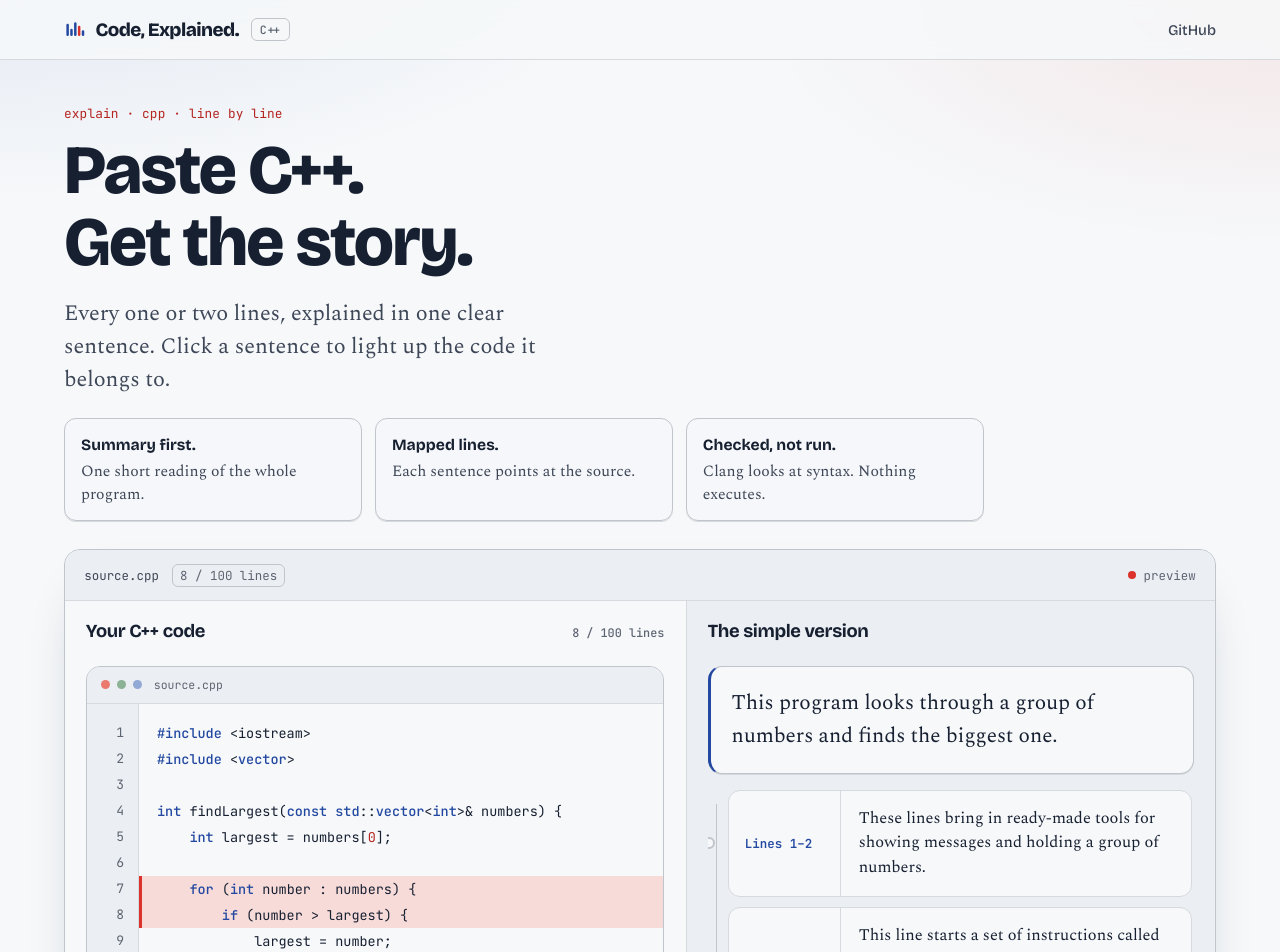
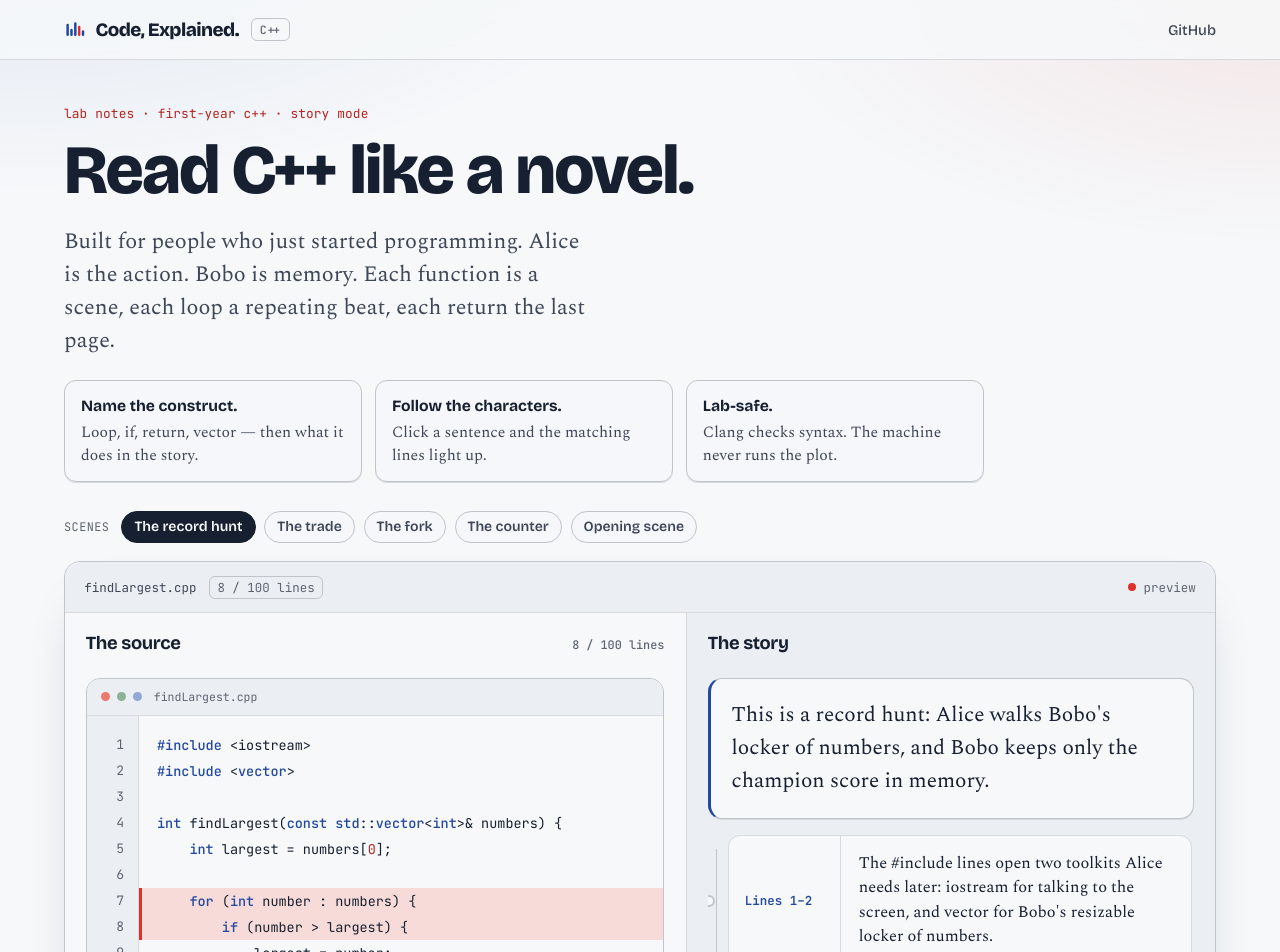
Before and after one commit to wuisabel-gif/code-explained, a React (Vite) app: page / in a window 1280 px wide. Shown: the top 952 px of the page. Built offline with nearby package versions, Linux system fonts and the light colour scheme; no server answers.

Commit message:
Add educational stories with analogies

```diff
--- a/src/App.jsx
+++ b/src/App.jsx
@@ -1,6 +1,6 @@
 import { useMemo, useRef, useState } from "react";
 import { highlightLine } from "./codeHighlight.jsx";
-import { sampleCode, sampleExplanation } from "./sample.js";
+import { examples } from "./sample.js";
 
 const apiBaseUrl = (import.meta.env.VITE_API_URL || "").replace(/\/$/, "");
 
@@ -35,6 +35,7 @@ function BrandMark() {
 
 function CodeEditor({
   code,
+  filename,
   onChange,
   selectedLines,
   errorLines,
@@ -57,7 +58,7 @@ function CodeEditor({
   return (
     <section className="workspace-column editor-column" aria-labelledby="code-label">
       <div className="section-heading-row">
-        <h2 id="code-label">Your C++ code</h2>
+        <h2 id="code-label">The source</h2>
         <span className={count > 100 ? "line-count over-limit" : "line-count"}>
           {count} / 100 lines
         </span>
@@ -68,7 +69,7 @@ function CodeEditor({
           <i />
           <i />
           <i />
-          <span>source.cpp</span>
+          <span>{filename}</span>
         </div>
         <div className="editor-body">
         <div className="gutter-window" aria-hidden="true">
@@ -128,10 +129,12 @@ function CodeEditor({
               Explaining…
             </>
           ) : (
-            "Explain my code"
+            "Read this code"
           )}
         </button>
-        <span className="privacy-note">Your code is explained, not run.</span>
+        <span className="privacy-note">
+          Syntax-checked, never executed.
+        </span>
       </div>
 
       {error ? (
@@ -152,7 +155,7 @@ function ExplanationRail({ result, selectedId, onSelect, isLoading }) {
       aria-live="polite"
     >
       <div className="section-heading-row">
-        <h2 id="explanation-label">The simple version</h2>
+        <h2 id="explanation-label">The story</h2>
         {result?.provider && result.provider !== "preview" ? (
           <span className="provider-name">{result.provider}</span>
         ) : null}
@@ -163,7 +166,7 @@ function ExplanationRail({ result, selectedId, onSelect, isLoading }) {
           <div className="skeleton summary-skeleton" />
           <div className="skeleton row-skeleton" />
           <div className="skeleton row-skeleton short" />
-          <p>Reading the code one small piece at a time…</p>
+          <p>Reading the next beat of the program…</p>
         </div>
       ) : result ? (
         <>
@@ -196,8 +199,8 @@ function ExplanationRail({ result, selectedId, onSelect, isLoading }) {
       ) : (
         <div className="empty-state">
           <span className="empty-cursor" aria-hidden="true" />
-          <h3>Your explanation will appear here.</h3>
-          <p>Paste your C++ code, then press “Explain my code.”</p>
+          <h3>The story starts here.</h3>
+          <p>Paste C++ or pick a scene, then press “Read this code.”</p>
         </div>
       )}
     </section>
@@ -205,23 +208,47 @@ function ExplanationRail({ result, selectedId, onSelect, isLoading }) {
 }
 
 export default function App() {
-  const [code, setCode] = useState(sampleCode);
-  const [result, setResult] = useState(sampleExplanation);
-  const [selectedId, setSelectedId] = useState("group-4");
-  const [selectedLines, setSelectedLines] = useState([7, 8]);
+  const [activeExample, setActiveExample] = useState(examples[0].id);
+  const [code, setCode] = useState(examples[0].code);
+  const [result, setResult] = useState(examples[0].explanation);
+  const [selectedId, setSelectedId] = useState(examples[0].focusId);
+  const [selectedLines, setSelectedLines] = useState(
+    examples[0].explanation.explanations.find(
+      (item) => item.groupId === examples[0].focusId,
+    )?.lineNumbers ?? [],
+  );
   const [errorLines, setErrorLines] = useState([]);
   const [error, setError] = useState(null);
   const [isLoading, setIsLoading] = useState(false);
 
   const count = useMemo(() => meaningfulLineCount(code), [code]);
+  const activeScene = examples.find((item) => item.id === activeExample);
+  const filename = activeScene?.filename ?? "source.cpp";
 
   function handleCodeChange(nextCode) {
+    setActiveExample(null);
     setCode(nextCode);
     setResult(null);
     setSelectedId(null);
     setSelectedLines([]);
     setErrorLines([]);
     setError(null);
+  }
+
+  function loadExample(example) {
+    const focus =
+      example.explanation.explanations.find(
+        (item) => item.groupId === example.focusId,
+      ) ?? example.explanation.explanations[0];
+    setActiveExample(example.id);
+    setCode(example.code);
+    setResult(example.explanation);
+    setErrorLines([]);
+    setError(null);
+    if (focus) {
+      setSelectedId(focus.groupId);
+      setSelectedLines(focus.lineNumbers);
+    }
   }
 
   function selectExplanation(explanation) {
@@ -298,28 +325,50 @@ export default function App() {
 
       <main>
         <div className="intro">
-          <p className="eyebrow">explain · cpp · line by line</p>
-          <h1>Paste C++. Get the story.</h1>
+          <p className="eyebrow">lab notes · first-year c++ · story mode</p>
+          <h1>Read C++ like a novel.</h1>
           <p className="lede">
-            Every one or two lines, explained in one clear sentence. Click a
-            sentence to light up the code it belongs to.
+            Built for people who just started programming. Alice is the action.
+            Bobo is memory. Each function is a scene, each loop a repeating
+            beat, each return the last page.
           </p>
           <ul className="intro-points">
             <li>
-              <b>Summary first.</b> One short reading of the whole program.
+              <b>Name the construct.</b> Loop, if, return, vector — then what
+              it does in the story.
             </li>
             <li>
-              <b>Mapped lines.</b> Each sentence points at the source.
+              <b>Follow the characters.</b> Click a sentence and the matching
+              lines light up.
             </li>
             <li>
-              <b>Checked, not run.</b> Clang looks at syntax. Nothing executes.
+              <b>Lab-safe.</b> Clang checks syntax. The machine never runs the
+              plot.
             </li>
           </ul>
         </div>
 
+        <div className="example-row" aria-label="Example scenes">
+          <span className="example-label">Scenes</span>
+          {examples.map((example) => (
+            <button
+              className={
+                activeExample === example.id
+                  ? "example-chip selected"
+                  : "example-chip"
+              }
+              key={example.id}
+              onClick={() => loadExample(example)}
+              type="button"
+            >
+              {example.title}
+            </button>
+          ))}
+        </div>
+
         <div className="readout">
           <div className="readout-head">
-            <span className="file">source.cpp</span>
+            <span className="file">{filename}</span>
             <span className={count > 100 ? "count-chip over-limit" : "count-chip"}>
               {count} / 100 lines
             </span>
@@ -341,6 +390,7 @@ export default function App() {
               code={code}
               error={error}
               errorLines={errorLines}
+              filename={filename}
               isLoading={isLoading}
               onChange={handleCodeChange}
               onExplain={explainCode}
--- a/src/sample.js
+++ b/src/sample.js
@@ -1,4 +1,10 @@
-export const sampleCode = `#include <iostream>
+export const examples = [
+  {
+    id: "largest",
+    title: "The record hunt",
+    filename: "findLargest.cpp",
+    focusId: "group-4",
+    code: `#include <iostream>
 #include <vector>
 
 int findLargest(const std::vector<int>& numbers) {
@@ -11,48 +17,200 @@ int findLargest(const std::vector<int>& numbers) {
     }
 
     return largest;
-}`;
-
-export const sampleExplanation = {
+}`,
+    explanation: {
       summary:
-    "This program looks through a group of numbers and finds the biggest one.",
+        "This is a record hunt: Alice walks Bobo's locker of numbers, and Bobo keeps only the champion score in memory.",
       provider: "preview",
       explanations: [
         {
           groupId: "group-1",
           lineNumbers: [1, 2],
           sentence:
-        "These lines bring in ready-made tools for showing messages and holding a group of numbers.",
+            "The #include lines open two toolkits Alice needs later: iostream for talking to the screen, and vector for Bobo's resizable locker of numbers.",
         },
         {
           groupId: "group-2",
           lineNumbers: [4],
           sentence:
-        "This line starts a set of instructions called findLargest that will give back a whole number.",
+            "findLargest is the chapter title, a function that takes Bobo's locker and promises to return one int, the biggest value inside.",
         },
         {
           groupId: "group-3",
           lineNumbers: [5],
           sentence:
-        "This line keeps the first number as the biggest one found so far.",
+            "Bobo writes the first locker number into a variable called largest, a sticky note that says this is the record until someone beats it.",
         },
         {
           groupId: "group-4",
           lineNumbers: [7, 8],
           sentence:
-        "These lines check each number one by one and ask whether it is bigger than the saved number.",
+            "A for loop sends Alice through every number, and the if asks a yes-or-no question: is this challenger bigger than Bobo's sticky note?",
         },
         {
           groupId: "group-5",
-      lineNumbers: [9],
+          lineNumbers: [9, 13],
           sentence:
-        "This line remembers the new number when it is bigger.",
+            "When the challenger wins, Bobo overwrites largest, and after the loop return hands that record back as the function's answer.",
+        },
+      ],
+    },
   },
   {
-      groupId: "group-6",
-      lineNumbers: [13],
+    id: "swap",
+    title: "The trade",
+    filename: "swapValues.cpp",
+    focusId: "group-2",
+    code: `void swapValues(int& alice, int& bobo) {
+    int cup = alice;
+    alice = bobo;
+    bobo = cup;
+}`,
+    explanation: {
+      summary:
+        "This scene is a safe trade: Alice and Bobo swap the integers they hold, using a spare cup so neither value is lost.",
+      provider: "preview",
+      explanations: [
+        {
+          groupId: "group-1",
+          lineNumbers: [1],
           sentence:
-        "This line gives back the biggest number after every number has been checked.",
+            "swapValues is a void function, meaning it returns no souvenir, and the & marks mean Alice and Bobo are references to the original variables, not copies.",
+        },
+        {
+          groupId: "group-2",
+          lineNumbers: [2, 3],
+          sentence:
+            "First the spare cup stores Alice's number, then Alice's slot is overwritten with Bobo's number, the classic three-step swap from every intro class.",
+        },
+        {
+          groupId: "group-3",
+          lineNumbers: [4],
+          sentence:
+            "Finally Bobo receives the cup, so the two original variables have traded values without dropping either one.",
         },
       ],
-};
+    },
+  },
+  {
+    id: "winner",
+    title: "The fork",
+    filename: "winner.cpp",
+    focusId: "group-2",
+    code: `int winner(int alice, int bobo) {
+    if (alice > bobo) {
+        return alice;
+    }
+    return bobo;
+}`,
+    explanation: {
+      summary:
+        "This is a fork in the plot: Alice and Bobo compare scores, and only the larger integer continues.",
+      provider: "preview",
+      explanations: [
+        {
+          groupId: "group-1",
+          lineNumbers: [1],
+          sentence:
+            "winner is a function that takes two ints, Alice's score and Bobo's score, and will return exactly one of them.",
+        },
+        {
+          groupId: "group-2",
+          lineNumbers: [2, 3],
+          sentence:
+            "The if is a branch: when Alice's number is greater, the story ends early and return sends Alice's value back.",
+        },
+        {
+          groupId: "group-3",
+          lineNumbers: [5],
+          sentence:
+            "If that branch never fired, Bobo wins the tie-or-greater case and his number is the value the function gives back.",
+        },
+      ],
+    },
+  },
+  {
+    id: "highfives",
+    title: "The counter",
+    filename: "highFives.cpp",
+    focusId: "group-3",
+    code: `int highFives(int n) {
+    int count = 0;
+    for (int i = 0; i < n; i++) {
+        count = count + 1;
+    }
+    return count;
+}`,
+    explanation: {
+      summary:
+        "This chapter is a counter: Alice repeats a high-five n times while Bobo ticks a variable up from zero.",
+      provider: "preview",
+      explanations: [
+        {
+          groupId: "group-1",
+          lineNumbers: [1],
+          sentence:
+            "highFives takes n, how many times the scene should repeat, and promises an int back: the total number of claps.",
+        },
+        {
+          groupId: "group-2",
+          lineNumbers: [2],
+          sentence:
+            "count starts at 0 because Bobo has not tallied anything yet, the standard empty notebook before a loop.",
+        },
+        {
+          groupId: "group-3",
+          lineNumbers: [3, 4],
+          sentence:
+            "The for loop is the repeating beat, i running from 0 until it hits n, and each pass adds 1 to count.",
+        },
+        {
+          groupId: "group-4",
+          lineNumbers: [6],
+          sentence:
+            "return count is the last line of the chapter, handing Bobo's tally back as the function's result.",
+        },
+      ],
+    },
+  },
+  {
+    id: "wave",
+    title: "Opening scene",
+    filename: "wave.cpp",
+    focusId: "group-3",
+    code: `#include <iostream>
+
+int main() {
+    std::cout << "Alice waves at Bobo.\\n";
+    return 0;
+}`,
+    explanation: {
+      summary:
+        "This is the opening scene of a C++ program: main starts, Alice prints a wave, and the process exits cleanly.",
+      provider: "preview",
+      explanations: [
+        {
+          groupId: "group-1",
+          lineNumbers: [1],
+          sentence:
+            "#include <iostream> loads the standard input-output library so Alice can write text to the console with std::cout.",
+        },
+        {
+          groupId: "group-2",
+          lineNumbers: [3],
+          sentence:
+            "int main() is the front door of every C++ story, the function the operating system calls first.",
+        },
+        {
+          groupId: "group-3",
+          lineNumbers: [4, 5],
+          sentence:
+            "std::cout prints Alice's wave onto the screen, then return 0 tells the system the program finished with no error.",
+        },
+      ],
+    },
+  },
+];
+
+export const sampleCode = examples[0].code;
+export const sampleExplanation = examples[0].explanation;
--- a/src/styles.css
+++ b/src/styles.css
@@ -204,6 +204,52 @@ main {
   color: var(--ink);
   font-family: var(--display);
   font-weight: 700;
+}
+
+.example-row {
+  display: flex;
+  flex-wrap: wrap;
+  align-items: center;
+  gap: 0.55rem;
+  margin: 0 0 1.15rem;
+}
+
+.example-label {
+  margin-right: 0.2rem;
+  color: var(--muted);
+  font-family: var(--mono);
+  font-size: 0.74rem;
+  letter-spacing: 0.04em;
+  text-transform: uppercase;
+}
+
+.example-chip {
+  padding: 0.42rem 0.75rem;
+  border: 1px solid var(--line-2);
+  border-radius: 999px;
+  background: color-mix(in oklab, var(--paper) 80%, transparent);
+  color: var(--ink-soft);
+  cursor: pointer;
+  font-family: var(--display);
+  font-size: 0.88rem;
+  font-weight: 600;
+  transition:
+    border-color 0.25s var(--ease),
+    background 0.25s var(--ease),
+    color 0.25s var(--ease),
+    transform 0.25s var(--ease);
+}
+
+.example-chip:hover {
+  border-color: var(--brand);
+  color: var(--ink);
+  transform: translateY(-1px);
+}
+
+.example-chip.selected {
+  border-color: var(--ink);
+  background: var(--ink);
+  color: var(--paper);
 }
 
 .readout {
```
Also changed, not shown: 3 other files (tests, documents, lock files or other folders). Lines whose indentation alone changed are shown as unchanged.
